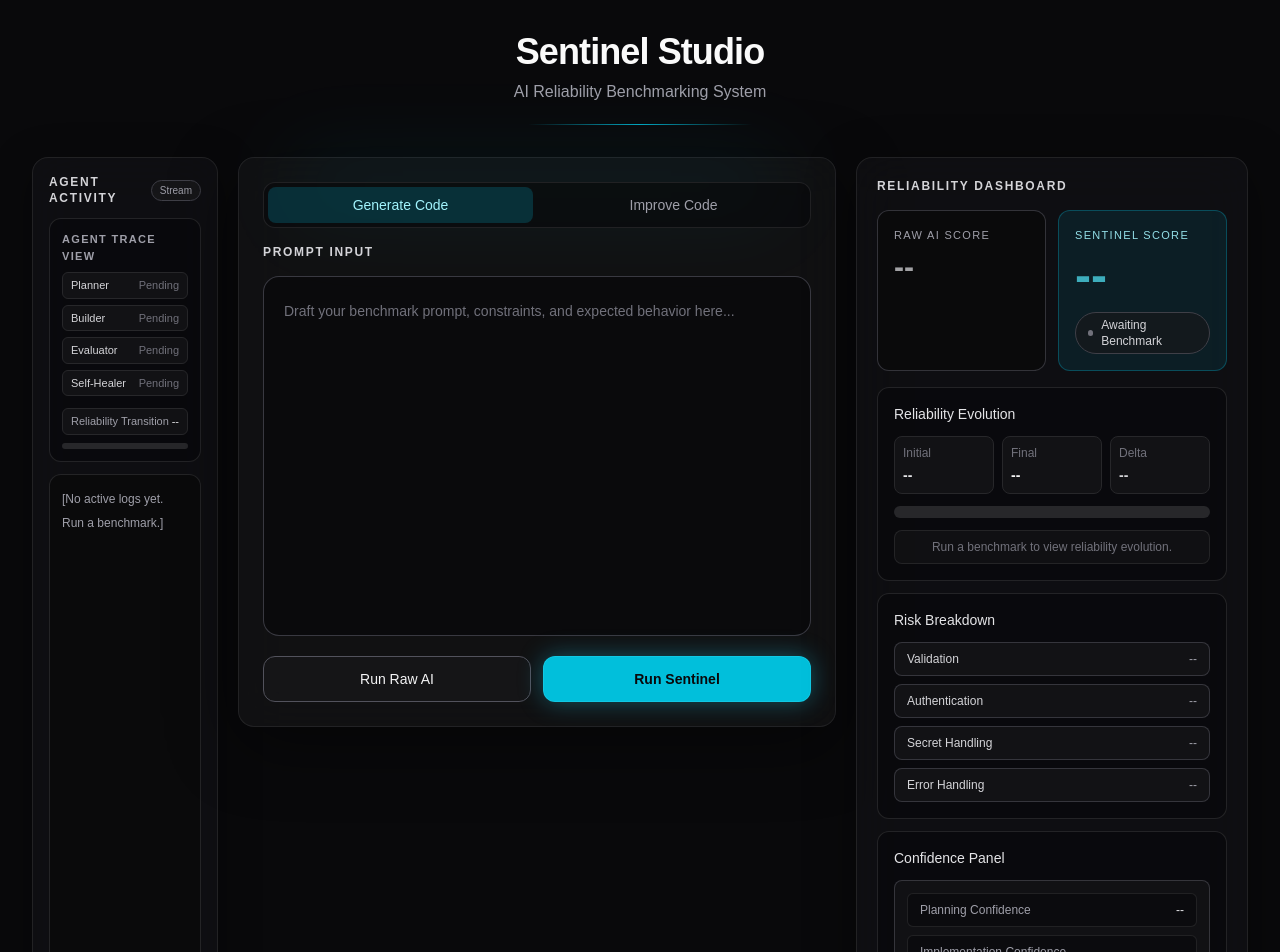
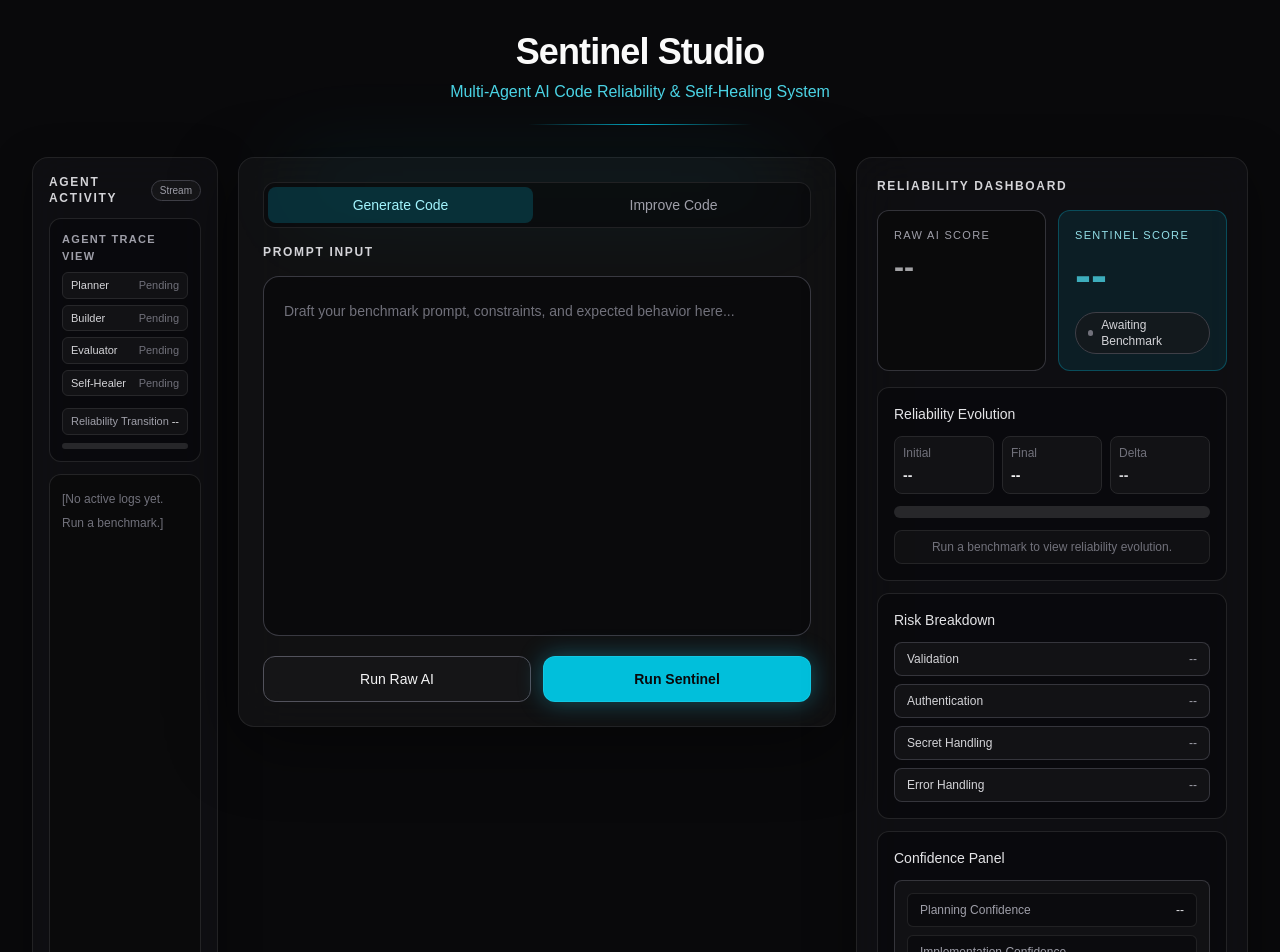
Before and after one commit to DOM-ABDUL/sentinel-studio, a Next.js app: page / in a window 1280 px wide. Shown: the top 952 px of the page. Built offline with nearby package versions, Linux system fonts and the light colour scheme.

Commit message:
style(ui): restore colored agent logs and update product subtitle

```diff
--- a/app/page.tsx
+++ b/app/page.tsx
@@ -402,7 +402,9 @@ reasons.push(
       <div className="mx-auto flex min-h-screen w-full max-w-[1500px] flex-col px-4 py-6 sm:px-6 lg:px-8">
         <header className="pb-8 pt-2 text-center">
           <h1 className="text-3xl font-semibold tracking-tight text-zinc-50 sm:text-4xl">Sentinel Studio</h1>
-          <p className="mt-2 text-sm text-zinc-400 sm:text-base">AI Reliability Benchmarking System</p>
+         <p className="mt-2 text-sm text-cyan-300/90 sm:text-base">
+  Multi-Agent AI Code Reliability & Self-Healing System
+</p>
           {modeLabel && <p className="mt-2 text-xs uppercase tracking-[0.14em] text-cyan-400">{modeLabel}</p>}
           <div className="mx-auto mt-5 h-px w-56 bg-gradient-to-r from-transparent via-cyan-400/80 to-transparent" />
         </header>
@@ -443,11 +445,29 @@ reasons.push(
                 </div>
               </div>
 
-              <textarea
-                readOnly
-                value={logs.length ? logs.join('\n') : '[No active logs yet. Run a benchmark.]'}
-                className="h-full min-h-[420px] flex-1 resize-none rounded-xl border border-zinc-800/90 bg-zinc-950/70 p-3 text-xs leading-6 text-zinc-400 outline-none"
-              />
+             <div className="h-full min-h-[420px] flex-1 overflow-y-auto rounded-xl border border-zinc-800/90 bg-zinc-950/70 p-3 text-xs leading-6">
+  {logs.length === 0 ? (
+    <div className="text-zinc-500">
+      [No active logs yet. Run a benchmark.]
+    </div>
+  ) : (
+    logs.map((line, index) => {
+      let color = 'text-zinc-400';
+
+      if (line.includes('[Planner]')) color = 'text-cyan-400';
+      else if (line.includes('[Builder]')) color = 'text-blue-400';
+      else if (line.includes('[Evaluator]')) color = 'text-amber-400';
+      else if (line.includes('[Self-Healer]')) color = 'text-rose-400';
+      else if (line.includes('[System]')) color = 'text-emerald-400';
+
+      return (
+        <div key={index} className={`mb-1 ${color}`}>
+          {line}
+        </div>
+      );
+    })
+  )}
+</div>
             </div>
           </aside>
 
--- a/lib/agents.ts
+++ b/lib/agents.ts
@@ -1,5 +1,6 @@
 import OpenAI from "openai";
 const MODELS = {
+  raw: "gpt-3.5-turbo",
   planner: "gpt-4.1",
   builder: "gpt-4.1",
   evaluator: "gpt-4.1",
@@ -336,11 +337,11 @@ export async function runRawBuilderAgent(
 
   emitLog(onLog, "[Builder] Generating implementation...");
   const code = await createCompletion(
-  MODELS.builder,
-    "Generate minimal code that implements the user request. Avoid adding validation or defensive enhancements unless explicitly required. Return plain code only. Do not return Markdown fences or explanations.",
-    prompt,
-    false,
-  );
+  MODELS.raw,
+  "Generate naive, minimal code that implements the user request. Do not add validation, defensive programming, or security checks. Return plain code only.",
+  prompt,
+  false,
+);
 
   emitLog(onLog, "[Builder] Implementation generated.");
 
```
